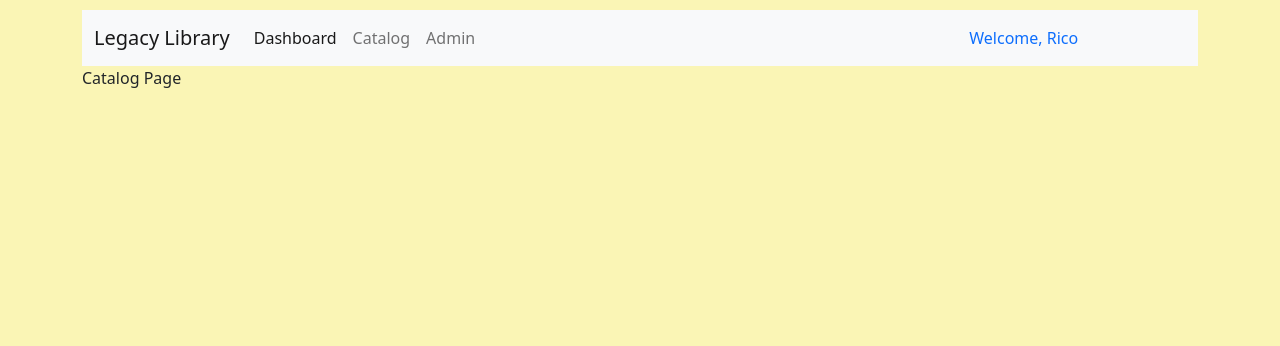
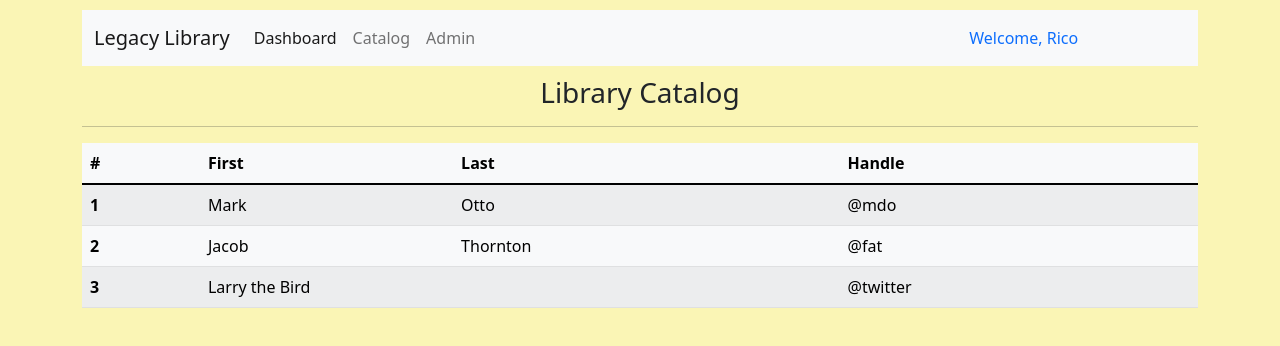
Before and after one commit to Istayfly7/NgLibrary-Management-App, an Angular app: page /catalog in a window 1280 px wide. Shown: the top 346 px of the page. Built offline with nearby package versions, Linux system fonts and the light colour scheme.

Commit message:
added basic table format

```diff
--- a/src/app/app.module.ts
+++ b/src/app/app.module.ts
@@ -5,6 +5,7 @@
 import { LibraryAppComponent } from './library-app.component';
 import { LibraryAdminComponent } from './library/library-admin.component';
 import { LibraryCatalogComponent } from './library/library-catalog.component';
+import { CatalogTableComponent } from './library/library-catalog/catalog-table.component';
 import { LibraryCardComponent } from './library/library-dashboard/library-card/library-card.component';
 import { LibraryCarouselComponent } from './library/library-dashboard/library-carousel/library-carousel.component';
 import { LibraryDashboardComponent } from './library/library.component';
@@ -19,7 +20,8 @@
     LibraryCarouselComponent,
     LibraryCardComponent,
     LibraryCatalogComponent,
-    LibraryAdminComponent
+    LibraryAdminComponent,
+    CatalogTableComponent
   ],
   imports: [
     BrowserModule,
--- a/src/app/library/library-catalog.component.ts
+++ b/src/app/library/library-catalog.component.ts
@@ -3,10 +3,23 @@
 @Component({
     selector: 'library-catalog',
     template: `
-        <div>
-            <span>Catalog Page</span>
+        <div class="container-fluid">
+            <h3>Library Catalog</h3>
+            <hr/>
+            <catalog-table></catalog-table>
         </div>
-        `
+        `,
+    styles: [`
+        .container-fluid {
+            padding-top: 10px;
+            padding-left: 0;
+            padding-right: 0;
+        }
+
+        h3 {
+            text-align: center;
+        }
+    `]
 })
 export class LibraryCatalogComponent {
 
--- /dev/null
+++ b/src/app/library/library-catalog/catalog-table.component.html
@@ -0,0 +1,29 @@
+<table class="table table-light table-striped">
+    <thead>
+      <tr>
+        <th scope="col">#</th>
+        <th scope="col">First</th>
+        <th scope="col">Last</th>
+        <th scope="col">Handle</th>
+      </tr>
+    </thead>
+    <tbody>
+      <tr>
+        <th scope="row">1</th>
+        <td>Mark</td>
+        <td>Otto</td>
+        <td>@mdo</td>
+      </tr>
+      <tr>
+        <th scope="row">2</th>
+        <td>Jacob</td>
+        <td>Thornton</td>
+        <td>@fat</td>
+      </tr>
+      <tr>
+        <th scope="row">3</th>
+        <td colspan="2">Larry the Bird</td>
+        <td>@twitter</td>
+      </tr>
+    </tbody>
+</table>
```
Also changed, not shown: src/app/library/library-catalog/catalog-table.component.ts (added, +9 -0 lines).
